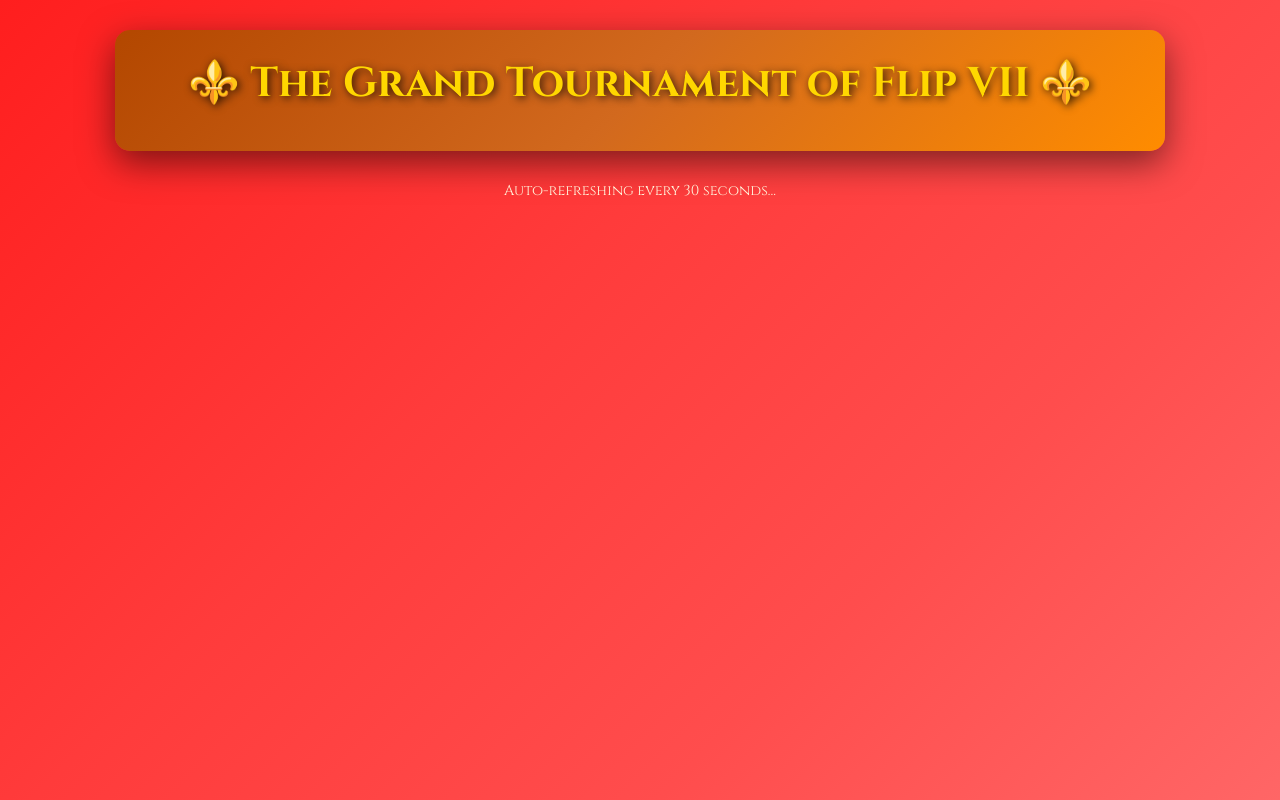
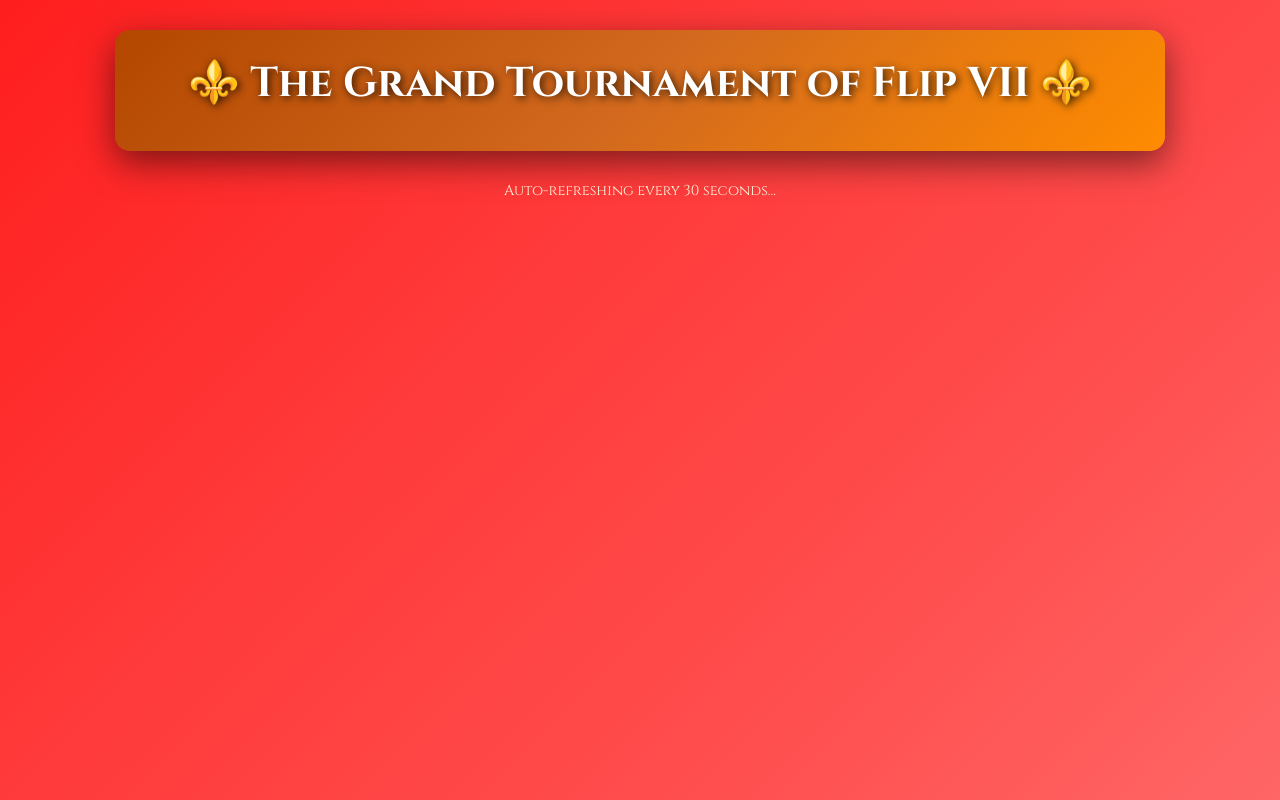
Before and after one commit to anubhavmehta-ui/flip7, a plain HTML site: page index.html in a window 1280 px wide. Drawn offline with Linux system fonts and the light colour scheme; no server answers.

Commit message:
Update index.html

```diff
--- a/index.html
+++ b/index.html
@@ -42,7 +42,7 @@ body {
 }
 
 .header h1 {
-    color: #ffd700;
+    color: #ffffff;
     margin: 0;
     font-size: 2.6rem;
     text-shadow: 2px 2px 8px rgba(0,0,0,0.8);
```
